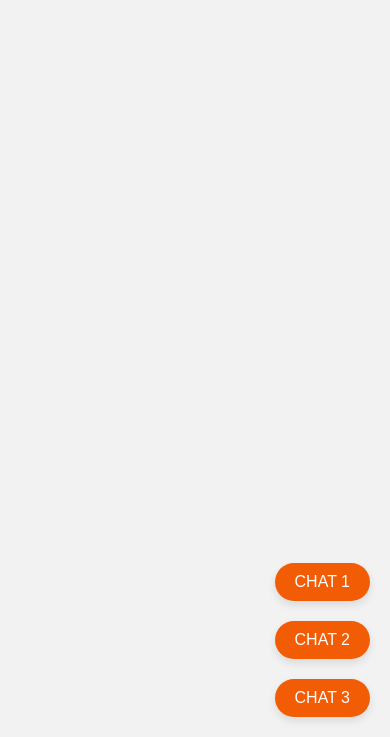
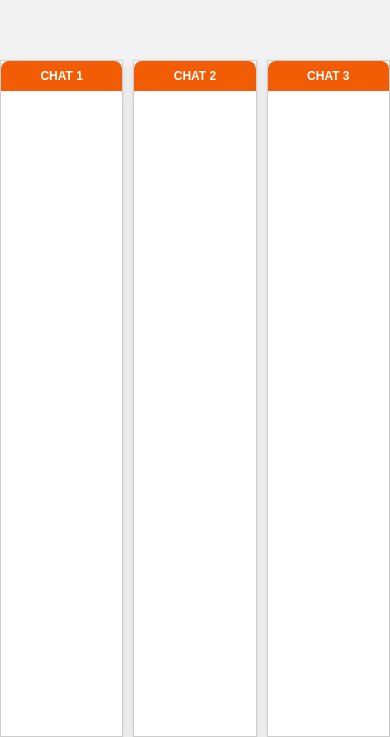
Before and after one commit to SoniyaMeryJacob/chat-interface, a Next.js app: page / in a window 390 px wide. Shown: the part 107-844 px from the top of the page. Built offline with nearby package versions, Linux system fonts and the light colour scheme.

Commit message:
active chat

```diff
--- a/src/components/chat.js
+++ b/src/components/chat.js
@@ -2,92 +2,74 @@ import { useState } from 'react';
 import styles from '../styles/Chat.module.css';
 
 export default function SlidingChat() {
-  const [activeChat, setActiveChat] = useState(null);
-  const [messages, setMessages] = useState({ 1: [], 2: [], 3: [] });
-  const [currentMessage, setCurrentMessage] = useState('');
+  const [activeChat, setActiveChat] = useState(null); // Active chat state
+  const [messages, setMessages] = useState({ 1: [], 2: [], 3: [] }); // Messages state per chat
+  const [currentMessage, setCurrentMessage] = useState(''); // Current input message
 
-  const openChat = (chatNumber) => {
-    setActiveChat(chatNumber);  // Set active chat
+  // Function to toggle the chat tab
+  const toggleChat = (chatNumber) => {
+    setActiveChat((prevChat) => (prevChat === chatNumber ? null : chatNumber));
   };
 
-  const closeChat = () => {
-    setActiveChat(null);  // Set active chat to null to close
-  };
-
+  // Function to send a text message
   const sendMessage = () => {
     if (currentMessage.trim() && activeChat) {
       setMessages((prevMessages) => ({
         ...prevMessages,
-        [activeChat]: [
-          ...prevMessages[activeChat],
-          { text: currentMessage }, // Add the text message to the chat
-        ],
+        [activeChat]: [...prevMessages[activeChat], { text: currentMessage }],
       }));
-      setCurrentMessage(''); // Clear the message input after sending
+      setCurrentMessage(''); // Clear input field
     }
   };
 
+  // Function to handle file uploads
   const handleFileUpload = (event) => {
     const file = event.target.files[0];
-    if (file) {
+    if (file && activeChat) {
       const formData = new FormData();
       formData.append('file', file);
 
+      // Example API call for file upload
       fetch('/api/upload', {
         method: 'POST',
         body: formData,
       })
         .then((response) => response.json())
         .then((data) => {
-          // Assuming the API response includes fileUrl
           if (data.success && data.fileUrl) {
             setMessages((prevMessages) => ({
               ...prevMessages,
-              [activeChat]: [
-                ...prevMessages[activeChat],
-                { fileName: data.fileUrl }, // Add the uploaded file URL to the messages state
-              ],
+              [activeChat]: [...prevMessages[activeChat], { fileName: data.fileUrl }],
             }));
           }
         })
-        .catch((error) => {
-          console.error('Error uploading file:', error);
-        });
+        .catch((error) => console.error('Error uploading file:', error));
     }
   };
 
   return (
-    <div className={`${styles.container}`}>
-      {/* Front Page with Chat Buttons */}
-      {activeChat === null && (
-        <div className={styles.chatButtons}>
+    <div className={styles.container}>
+      {/* Chat Tabs */}
       {[1, 2, 3].map((chat) => (
-            <button
+        <div
           key={chat}
-              className={styles.chatButton}
-              onClick={() => openChat(chat)} // Trigger openChat with chat number
+          className={`${styles.chatContainer} ${activeChat === chat ? styles.open : styles.collapsed}`}
         >
+          {/* Chat Tag */}
+          <div className={styles.chatTag} onClick={() => toggleChat(chat)}>
             CHAT {chat}
-            </button>
-          ))}
-        </div>
-      )}
-
-      {/* Chat Panel */}
-      {activeChat !== null && (
-        <div className={`${styles.chatContainer} ${activeChat ? styles.open : ''}`}>
-          <div className={styles.chatTag} onClick={closeChat}>
-            CHAT {activeChat} <span className={styles.closeButton}></span>
           </div>
 
+          {/* Expanded Chat Box */}
+          {activeChat === chat && (
+            <>
               <div className={styles.chatBox}>
-            {messages[activeChat] && messages[activeChat].length > 0 ? (
-              messages[activeChat].map((msg, idx) => (
+                {messages[chat]?.length > 0 ? (
+                  messages[chat].map((msg, idx) => (
                     <div key={idx}>
                       {msg.text ? (
-                    <div className={styles.message}>{msg.text}</div> // Text message
+                        <div className={styles.message}>{msg.text}</div>
                       ) : (
-                    <div>
                         <a
                           href={`/uploads/${msg.fileName}`}
                           target="_blank"
@@ -95,8 +77,7 @@ export default function SlidingChat() {
                           className={styles.fileLink}
                         >
                           View Uploaded File
-                      </a> // File message
-                    </div>
+                        </a>
                       )}
                     </div>
                   ))
@@ -105,6 +86,7 @@ export default function SlidingChat() {
                 )}
               </div>
 
+              {/* Input Area */}
               <div className={styles.inputArea}>
                 <input
                   type="text"
@@ -113,17 +95,15 @@ export default function SlidingChat() {
                   onChange={(e) => setCurrentMessage(e.target.value)}
                   className={styles.inputField}
                 />
-            <input
-              type="file"
-              className={styles.fileUpload}
-              onChange={handleFileUpload}
-            />
+                <input type="file" className={styles.fileUpload} onChange={handleFileUpload} />
                 <button onClick={sendMessage} className={styles.sendButton}>
                   Send
                 </button>
               </div>
+            </>
+          )}
         </div>
-      )}
+      ))}
     </div>
   );
 }
--- a/src/styles/Chat.module.css
+++ b/src/styles/Chat.module.css
@@ -1,100 +1,103 @@
+/* General Container */
+.container {
+  display: flex;
+  gap: 10px; /* Space between chat tabs */
+  justify-content: center;
+  align-items: flex-end;
+  position: relative;
+  height: 100vh;
+  background: #f2f2f2; /* Light Gray */
+  overflow: hidden;
+}
+
 /* Chat Container */
 .chatContainer {
-  position: fixed;
-  bottom: 0;
-  right: -350px; /* Hidden by default */
-  width: 350px;
-  height: 500px;
-  background-color: #fff; /* White background */
-  border: 1px solid #ccc; /* Light gray border */
-  border-radius: 8px 0 0 8px;
-  box-shadow: 0 4px 10px rgba(0, 0, 0, 0.3); /* Subtle shadow for depth */
-  transition: right 0.3s ease; /* Smooth slide-in animation */
+  width: 100px; /* Compact view */
+  height: 60px;
+  background-color: #fff;
+  border: 1px solid #ccc;
+  border-radius: 8px 8px 0 0;
+  box-shadow: 0 4px 8px rgba(0, 0, 0, 0.1);
   display: flex;
   flex-direction: column;
+  transition: all 0.3s ease;
+  cursor: pointer;
+  overflow: hidden;
+  position: relative; /* Align chat boxes */
 }
 
 .chatContainer.open {
-  right: 0; /* Slide in when open */
+  width: 300px; /* Expanded width */
+  height: 400px; /* Expanded height */
+  cursor: default;
 }
 
 /* Chat Tag */
 .chatTag {
-  position: absolute;
-  left: -60px;
-  top: 20px;
-  width: 60px;
-  background-color: #F25C05; /* Bright orange-red */
-  color: #fff; /* White text */
+  background-color: #f25c05; /* Bright orange-red */
+  color: #fff;
+  padding: 10px;
   text-align: center;
-  padding: 10px;
-  border-radius: 8px 8px 0 0; /* Rounded top corners */
-  cursor: pointer;
-  font-weight: bold; /* Bold text */
+  border-radius: 8px 8px 0 0;
+  font-weight: bold;
 }
 
 .chatTag:hover {
-  background-color: #d14e04; /* Slightly darker orange on hover */
+  background-color: #d14e04; /* Darker orange */
 }
 
 /* Chat Box */
 .chatBox {
   flex: 1;
   padding: 10px;
-  overflow-y: auto; /* Scrollable for long messages */
-  border-bottom: 1px solid #ccc; /* Separator from input area */
+  overflow-y: auto; /* Scrollable messages */
+  background-color: #fff;
   display: flex;
   flex-direction: column;
-  justify-content: center; /* Center 'No messages yet' */
-  text-align: center;
-  color: #666; /* Neutral gray for 'No messages' text */
 }
 
 .message {
-  background-color: #F2B591; /* Soft peach for messages */
-  color: #3E5159; /* Dark text for readability */
+  background-color: #f2b591; /* Soft peach */
+  color: #3e5159; /* Dark gray-blue */
   padding: 10px;
-  border-radius: 4px; /* Slightly rounded messages */
-  margin-bottom: 10px; /* Space between messages */
-  text-align: left; /* Align text to the left */
+  border-radius: 4px;
+  margin-bottom: 10px;
+  text-align: left;
 }
 
 /* Input Area */
 .inputArea {
   display: flex;
-  flex-direction: column; /* Stack elements vertically */
+  flex-direction: column;
   padding: 10px;
-  background-color: #F2F2F2; /* Light gray input background */
+  background-color: #f2f2f2; /* Light gray */
 }
 
 .inputField {
-  padding: 10px;
-  border: 1px solid #ccc; /* Light gray border */
+  padding: 8px;
+  border: 1px solid #ccc;
   border-radius: 4px;
-  flex: 1;
-  margin-bottom: 10px; /* Space below input field */
+  margin-bottom: 10px;
   font-size: 14px;
 }
 
 .sendButton {
-  padding: 10px;
-  background-color: #F25C05; /* Bright orange-red */
+  background-color: #f25c05; /* Bright orange-red */
   color: white;
   border: none;
-  border-radius: 4px; /* Slightly rounded button */
+  border-radius: 4px;
+  padding: 8px;
   cursor: pointer;
-  width: 100px;
-  align-self: flex-end; /* Align button to the right */
-  transition: background-color 0.3s ease; /* Smooth hover effect */
+  transition: background-color 0.3s ease;
 }
 
 .sendButton:hover {
-  background-color: #d14e04; /* Darker orange-red on hover */
+  background-color: #d14e04; /* Darker orange-red */
 }
 
 /* File Upload */
 .fileUpload {
-  margin-top: 5px; /* Space above file input */
+  margin-top: 5px;
   font-size: 14px;
 }
 
@@ -102,209 +105,17 @@
 @media (max-width: 600px) {
   .chatContainer {
     width: 100%; /* Full width on smaller screens */
-    height: 80%; /* Adjust height */
-    border-radius: 0; /* Remove rounded corners */
+    height: 80%;
+    border-radius: 0;
   }
 
   .chatTag {
-    left: -50px; /* Adjust tag position for smaller screens */
-    width: 50px;
     font-size: 12px; /* Smaller text */
+    padding: 8px;
   }
 
   .inputField,
   .sendButton {
-    font-size: 12px; /* Adjust font size for smaller screens */
+    font-size: 12px;
   }
 }
-
-/* General Container */
-.container {
-  position: relative;
-  height: 100vh;
-  background: #F2F2F2; /* Light Gray */
-  display: flex;
-  justify-content: center;
-  align-items: center;
-  overflow: hidden;
-}
-
-/* Chat Buttons */
-.chatButtons {
-  position: absolute;
-  bottom: 20px;
-  right: 20px;
-  display: flex;
-  flex-direction: column;
-  gap: 20px; /* Vertical space between buttons */
-}
-
-.chatButton {
-  background-color: #F25C05; /* Bright orange-red */
-  color: white;
-  border: none;
-  padding: 15px 30px;
-  border-radius: 20px;
-  cursor: pointer;
-  font-size: 18px;
-  box-shadow: 0 4px 8px rgba(0, 0, 0, 0.1);
-  transition: transform 0.2s ease, background-color 0.3s ease;
-}
-
-.chatButton:hover {
-  background-color: #F27405; /* Vivid orange */
-  transform: scale(1.05); /* Slightly larger on hover */
-}
-
-/* Chat Panel */
-.chatPanel {
-  position: fixed;
-  bottom: 0;
-  right: -350px; /* Hidden by default */
-  width: 350px;
-  height: 500px;
-  background-color: #fff; /* White background */
-  border: 1px solid #ccc;
-  border-radius: 8px 0 0 8px;
-  box-shadow: 0 4px 10px rgba(0, 0, 0, 0.3);
-  transition: right 0.3s ease;
-  display: flex;
-  flex-direction: column;
-}
-
-.chatPanel.active {
-  right: 0; /* Slides in when active */
-}
-
-/* Chat Header */
-.chatHeader {
-  background-color: #3E5159; /* Dark Grayish Blue */
-  color: white;
-  padding: 10px;
-  border-radius: 8px 0 0 0;
-  display: flex;
-  justify-content: space-between;
-  align-items: center;
-  font-size: 16px;
-}
-
-.closeButton {
-  background: transparent;
-  border: none;
-  color: white;
-  cursor: pointer;
-  font-size: 16px;
-}
-
-.closeButton:hover {
-  color: #F2B591; /* Soft Peach */
-}
-
-/* Chat Body */
-.chatBody {
-  padding: 10px;
-  overflow-y: auto;
-  height: calc(100% - 80px); /* Adjust for header and footer */
-  background-color: #F2F2F2; /* Light gray */
-}
-
-.message {
-  padding: 8px;
-  margin-bottom: 5px;
-  background-color: #F2B591; /* Soft Peach */
-  border-radius: 5px;
-  font-size: 14px;
-  color: #3E5159; /* Dark Grayish Blue */
-}
-
-.noMessages {
-  padding: 10px;
-  text-align: center;
-  font-style: italic;
-  color: #F2B591;
-}
-
-/* Animation for messages */
-.message {
-  animation: fadeIn 0.3s ease;
-}
-
-@keyframes fadeIn {
-  from {
-    opacity: 0;
-    transform: translateY(10px);
-  }
-  to {
-    opacity: 1;
-    transform: translateY(0);
-  }
-}
-
-/* Chat Footer */
-.chatFooter {
-  display: flex;
-  align-items: center;
-  padding: 10px;
-  gap: 10px;
-  border-top: 1px solid #F2B591; /* Peach border */
-  background-color: white;
-}
-
-.messageInput {
-  flex: 1;
-  padding: 8px;
-  border: 1px solid #3E5159; /* Dark Grayish Blue */
-  border-radius: 20px;
-  font-size: 14px;
-}
-
-.sendButton {
-  background-color: #F25C05; /* Bright orange-red */
-  color: white;
-  border: none;
-  padding: 8px 12px;
-  border-radius: 20px;
-  cursor: pointer;
-  font-size: 14px;
-  transition: background-color 0.3s ease;
-}
-
-.sendButton:hover {
-  background-color: #F27405; /* Vivid orange */
-}
-
-.fileInput {
-  flex: none;
-  padding: 5px;
-  border: 1px solid #ddd;
-  border-radius: 10px;
-  font-size: 14px;
-  background-color: #f9f9f9;
-  cursor: pointer;
-}
-
-/* Responsive Design */
-@media (max-width: 600px) {
-  .chatPanel {
-    width: 100%;
-    height: 80%;
-  }
-
-  .chatButton {
-    padding: 10px 20px;
-    font-size: 16px;
-  }
-
-  .chatHeader {
-    font-size: 14px;
-  }
-
-  .messageInput {
-    font-size: 12px;
-  }
-
-  .sendButton {
-    font-size: 12px;
-    padding: 6px 10px;
-  }
-}
```
Also changed, not shown: src/pages/api/upload.js (+34 -42 lines). Lines whose indentation alone changed are shown as unchanged.
